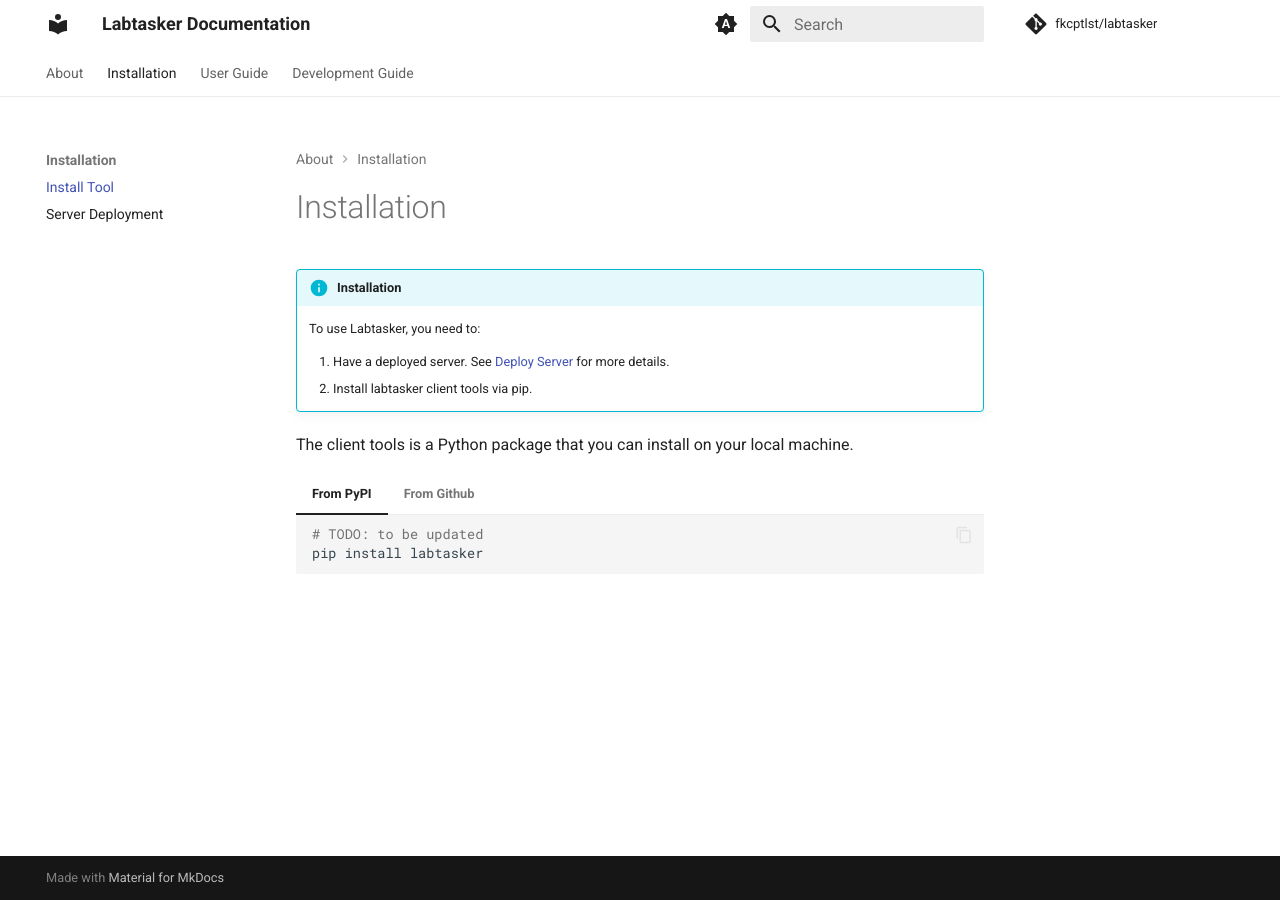
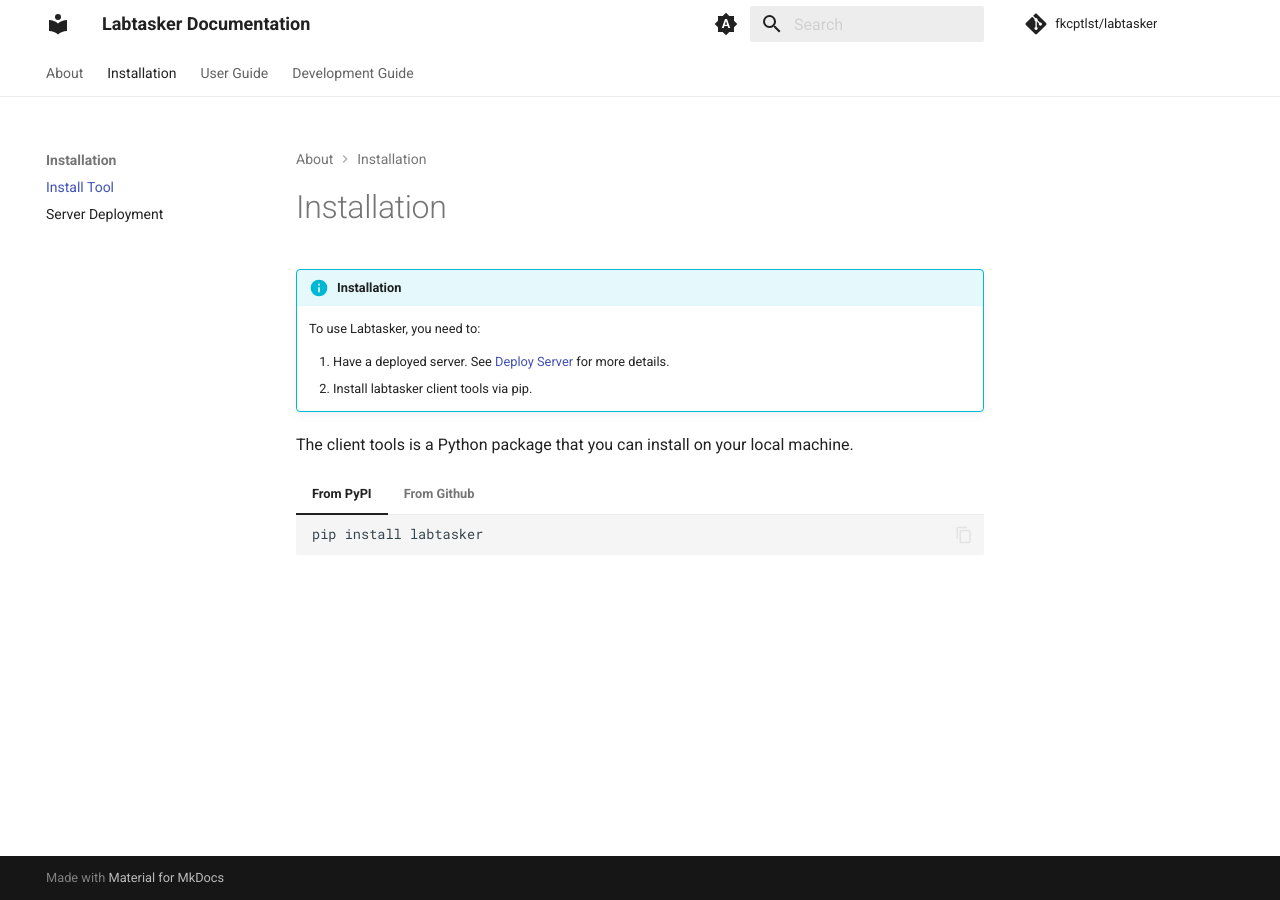
Before and after one commit to luocfprime/labtasker, an MkDocs documentation site: the page built from docs/docs/install/install.md, in a window 1280 px wide. Built offline with MkDocs 1.6.1 and Material for MkDocs 9.7.7, drawn with Linux system fonts in a browser that asks for light colours; comment, search, counter and statistics services are not loaded; the version menu is left out.

Commit message:
(doc) removed TODO

````diff
--- a/docs/docs/install/install.md
+++ b/docs/docs/install/install.md
@@ -12,7 +12,6 @@
 === "From PyPI"
 
     ```bash
-    # TODO: to be updated
     pip install labtasker
     ```
 
````
